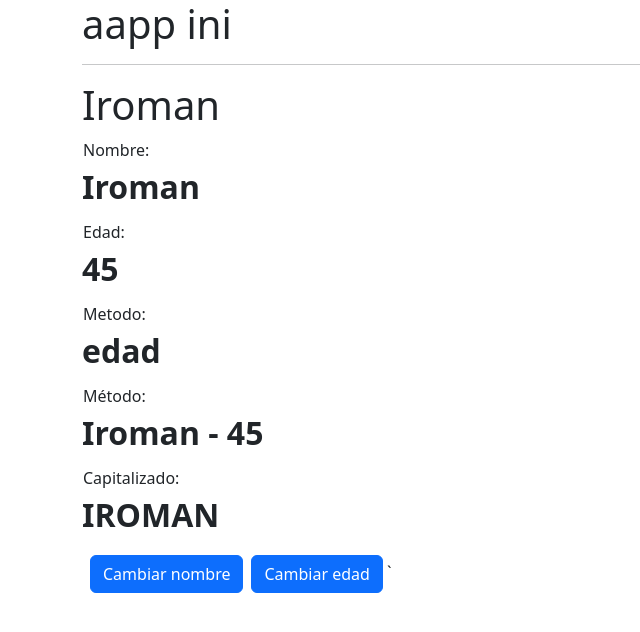
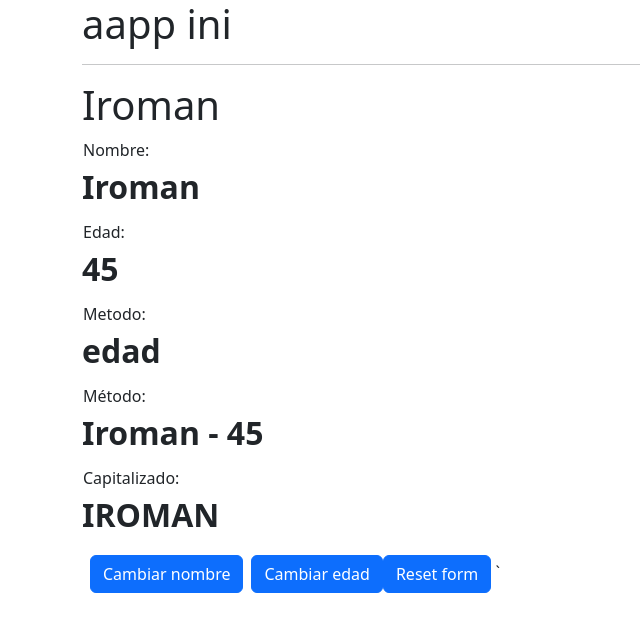
Before and after one commit to jhreyes483/angular-afh, an Angular app in the folder 02)-angular/01-bases/: page / in a window 1280 px wide. Shown: the top 632 px of the page, without its empty margins (0-640 px from the left). Built offline with nearby package versions, Linux system fonts and the light colour scheme.

Commit message:
@angular -> ng-if

```diff
--- a/02)-angular/01-bases/src/app/heroes/hero/hero.component.html
+++ b/02)-angular/01-bases/src/app/heroes/hero/hero.component.html
@@ -16,10 +16,18 @@
   <dd>{{ capitalizedName }}</dd>
 </dl>
 
-<button (click)="changeHero()" class="btn btn-primary mx-2">
+
+
+<button *ngIf="name !== 'Spiderman'" (click)="changeHero()" class="btn btn-primary mx-2">
   Cambiar nombre
 </button>
 
-<button (click)="changeAge()" class="btn btn-primary">
+<button *ngIf="age !== 25" (click)="changeAge()" class="btn btn-primary">
   Cambiar edad
 </button>
+
+
+<button
+(click)="resetForm()" class="btn btn-primary">
+  Reset form
+</button>
--- a/02)-angular/01-bases/src/app/heroes/hero/hero.component.ts
+++ b/02)-angular/01-bases/src/app/heroes/hero/hero.component.ts
@@ -18,11 +18,16 @@ export class HeroComponent {
       return `${this.name} - ${ this.age }`
     }
 
-    chagenAge(){
+    changeAge(){
       this.name = 'Se cambio el nombre';
     }
 
     changeHero(){
       this.age = 33
     }
+
+    resetForm(){
+      this.name = 'ironmain'
+      this.age = 45
+    }
 }
```
